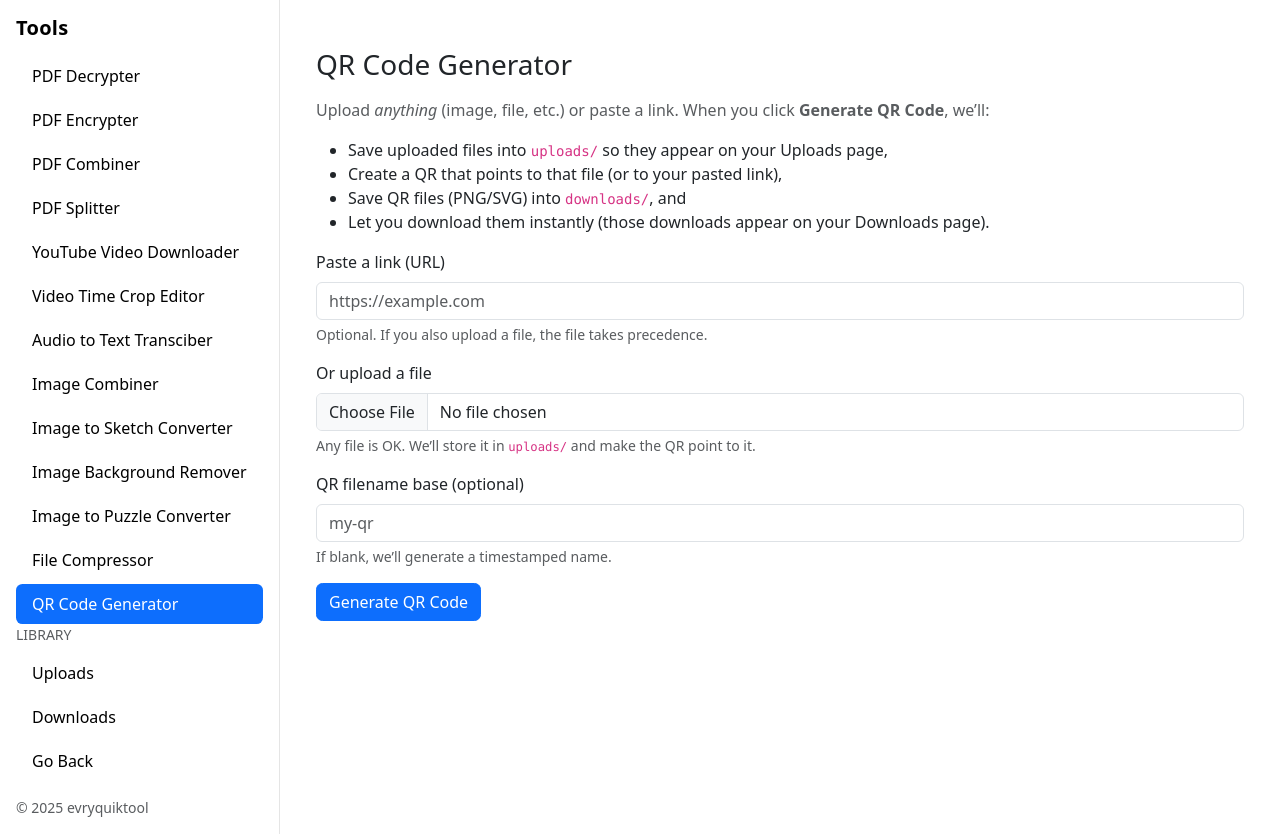
After one commit to jbierowiec/evryquiktool, a Flask app: page /qr_code in a window 1280 px wide. The commit adds this page. Run offline with Flask 3, Linux system fonts and the light colour scheme; some libraries are stand-ins or nearby versions.

Commit message:
QR code generator tool

```diff
--- a/app.py
+++ b/app.py
@@ -4,6 +4,7 @@ import io
 import os
 import re
 import math
+import time
 import uuid
 import shlex
 import base64
@@ -29,6 +30,8 @@ from flask import (
     Flask, jsonify, render_template, request, redirect, url_for,
     send_from_directory, send_file, flash, Blueprint, current_app, abort,
 )
+import qrcode
+from qrcode.image.svg import SvgImage
 
 os.environ.setdefault("XDG_CACHE_HOME", "/tmp/.cache")
 
@@ -108,6 +111,7 @@ UPLOADS_BY_TOOL = {
     "image_background_remover": UPLOAD_DIR / "image_background_remover",
     "image_to_puzzle": UPLOAD_DIR / "image_to_puzzle",
     "zipper": UPLOAD_DIR / "zipper",
+    "qr_code": UPLOAD_DIR / "qr_code",
 }
 
 DOWNLOADS_BY_TOOL = {
@@ -123,6 +127,7 @@ DOWNLOADS_BY_TOOL = {
     "image_background_remover": DOWNLOAD_DIR / "image_background_remover",
     "image_to_puzzle": DOWNLOAD_DIR / "image_to_puzzle",
     "zipper": DOWNLOAD_DIR / "zipper",
+    "qr_code": DOWNLOAD_DIR / "qr_code",
 }
 
 # Ensure folders exist
@@ -1762,6 +1767,142 @@ def zipper():
     )
 
 
+QR_UPLOAD_DIR: Path = UPLOADS_BY_TOOL["qr_code"]
+QR_DOWNLOAD_DIR: Path = DOWNLOADS_BY_TOOL["qr_code"]
+QR_UPLOAD_DIR.mkdir(parents=True, exist_ok=True)
+QR_DOWNLOAD_DIR.mkdir(parents=True, exist_ok=True)
+
+# -------------------------
+# Helpers
+# -------------------------
+_filename_cleanup = re.compile(r"[^A-Za-z0-9._-]+")
+
+def unique_name(base: str, ext: str) -> str:
+    """Make a unique filename like 'base-YYYYmmdd-HHMMSS-<shortuuid>.ext'."""
+    base = _filename_cleanup.sub("-", base).strip("-") or "file"
+    stamp = time.strftime("%Y%m%d-%H%M%S")
+    uid = uuid.uuid4().hex[:8]
+    return f"{base}-{stamp}-{uid}.{ext.lstrip('.')}"
+
+def save_unique(file_storage, dest_dir: Path) -> str:
+    """Save an uploaded FileStorage to dest_dir with a unique, sanitized name."""
+    raw = secure_filename(file_storage.filename or "upload.bin") or "upload.bin"
+    root, ext = os.path.splitext(raw)
+    fname = unique_name(root or "upload", ext or ".bin")
+    file_storage.save(dest_dir / fname)
+    return fname
+
+def gen_qr_png_and_svg(data: str, base: str) -> tuple[str, str]:
+    """
+    Generate a QR in PNG and SVG under the qr_code downloads dir.
+    Returns (png_name, svg_name).
+    """
+    base = _filename_cleanup.sub("-", base).strip("-") or "qr"
+    png_name = unique_name(base, ".png")
+    svg_name = unique_name(base, ".svg")
+
+    # PNG (raster)
+    img = qrcode.make(data)  # PIL image
+    img.save(QR_DOWNLOAD_DIR / png_name)
+
+    # SVG (vector, scalable)
+    qr = qrcode.QRCode(error_correction=qrcode.constants.ERROR_CORRECT_M)
+    qr.add_data(data)
+    qr.make(fit=True)
+    svg_img = qr.make_image(image_factory=SvgImage)
+    svg_img.save(str(QR_DOWNLOAD_DIR / svg_name))
+
+    return png_name, svg_name
+
+# In-memory map for quick download by token (no re-gen needed)
+_QR_CACHE: dict[str, dict] = {}
+
+# -------------------------
+# Routes
+# -------------------------
+@app.route("/qr_code", methods=["GET", "POST"])
+def qr_code():
+    """
+    GET: render form
+    POST: accept file or link, save upload (if given), generate QR,
+          save QR files to downloads, show preview + embed + download actions.
+    """
+    if request.method == "GET":
+        return render_template("qr_code.html")
+
+    # POST flow
+    link = (request.form.get("link") or "").strip()
+    file = request.files.get("file")
+    qr_name = (request.form.get("qr_name") or "").strip()
+
+    data_target = None
+    uploaded_name = None
+
+    # If a file is provided -> save to uploads/qr_code and point QR to its public URL
+    if file and getattr(file, "filename", ""):
+        try:
+            uploaded_name = save_unique(file, QR_UPLOAD_DIR)
+        except Exception as e:
+            return render_template("qr_code.html", error=f"Upload failed: {e}")
+        # Important: use your existing 'view_upload' endpoint and include tool='qr_code'
+        data_target = url_for("view_upload", tool="qr_code", filename=uploaded_name, _external=True)
+
+    # Otherwise, fall back to the pasted link
+    if not data_target:
+        if not link:
+            return render_template("qr_code.html", error="Please upload a file or paste a link.")
+        data_target = link
+
+    # Base name for QR output files
+    base = qr_name or (uploaded_name or "qr")
+
+    # Generate & save both PNG and SVG into downloads/qr_code
+    try:
+        png_name, svg_name = gen_qr_png_and_svg(data_target, base)
+    except Exception as e:
+        return render_template("qr_code.html", error=f"QR generation failed: {e}")
+
+    # Cache for download-by-token (files are already on disk in downloads/qr_code)
+    token = uuid.uuid4().hex
+    _QR_CACHE[token] = {
+        "data": data_target,
+        "png_name": png_name,
+        "svg_name": svg_name,
+    }
+
+    # Render with preview + embed + download buttons
+    return render_template(
+        "qr_code.html",
+        qr={
+            "token": token,
+            "data": data_target,
+            "png_name": png_name,
+            "svg_name": svg_name,
+        },
+        message="QR created and saved under downloads/."
+    )
+
+@app.route("/qr_code/download/<token>.<fmt>")
+def qr_download(token: str, fmt: str):
+    """
+    Serve the chosen QR format as an attachment (auto-download).
+    These files are already saved under downloads/qr_code, so they appear on your Downloads page.
+    """
+    item = _QR_CACHE.get(token)
+    if not item:
+        abort(404, description="Unknown or expired QR session.")
+
+    if fmt == "png":
+        fname = item["png_name"]
+    elif fmt == "svg":
+        fname = item["svg_name"]
+    else:
+        abort(400, description="Unsupported format.")
+
+    # Force download; served from the qr_code tool directory
+    return send_from_directory(QR_DOWNLOAD_DIR, fname, as_attachment=True)
+
+
 # -------------------------
 # Uploads
 # -------------------------
@@ -1780,6 +1921,7 @@ def uploads_index():
         "image_background_remover": len(list_files(UPLOADS_BY_TOOL["image_background_remover"])),
         "image_to_puzzle": len(list_files(UPLOADS_BY_TOOL["image_to_puzzle"])),
         "zipper": len(list_files(UPLOADS_BY_TOOL["zipper"])),
+        "qr_code": len(list_files(UPLOADS_BY_TOOL["qr_code"])),
     }
     return render_template("uploads.html", tool=None, counts=counts, files=[])
 
@@ -1802,6 +1944,7 @@ def uploads_tool(tool):
         "image_background_remover": len(list_files(UPLOADS_BY_TOOL["image_background_remover"])),
         "image_to_puzzle": len(list_files(UPLOADS_BY_TOOL["image_to_puzzle"])),
         "zipper": len(list_files(UPLOADS_BY_TOOL["zipper"])),
+        "qr_code": len(list_files(UPLOADS_BY_TOOL["qr_code"])),
     }
     return render_template("uploads.html", tool=tool, counts=counts, files=files)
 
@@ -1854,6 +1997,7 @@ def downloads_index():
         "image_background_remover": len(list_files(DOWNLOADS_BY_TOOL["image_background_remover"])),
         "image_to_puzzle": len(list_files(DOWNLOADS_BY_TOOL["image_to_puzzle"])),
         "zipper": len(list_files(DOWNLOADS_BY_TOOL["zipper"])),
+        "qr_code": len(list_files(DOWNLOADS_BY_TOOL["qr_code"])),
     }
     return render_template("downloads.html", tool=None, counts=counts, files=[])
 
@@ -1876,6 +2020,7 @@ def downloads_tool(tool):
         "image_background_remover": len(list_files(DOWNLOADS_BY_TOOL["image_background_remover"])),
         "image_to_puzzle": len(list_files(DOWNLOADS_BY_TOOL["image_to_puzzle"])),
         "zipper": len(list_files(DOWNLOADS_BY_TOOL["zipper"])),
+        "qr_code": len(list_files(DOWNLOADS_BY_TOOL["qr_code"])),
     }
     return render_template("downloads.html", tool=tool, counts=counts, files=files)
 
--- a/templates/base.html
+++ b/templates/base.html
@@ -243,6 +243,13 @@
               >File Compressor</a
             >
           </li>
+          <li class="nav-item">
+            <a
+              class="nav-link {{ 'active' if request.path.startswith('/qr_code') else '' }}"
+              href="{{ url_for('qr_code') }}"
+              >QR Code Generator</a
+            >
+          </li>
         </ul>
 
         <!-- Library (Uploads/Downloads/Go Back) preserved exactly -->
@@ -373,6 +380,13 @@
             >File Compressor</a
           >
         </li>
+        <li class="nav-item">
+          <a
+            class="nav-link {{ 'active' if request.path.startswith('/qr_code') else '' }}"
+            href="{{ url_for('qr_code') }}"
+            >QR Code Generator</a
+          >
+        </li>
       </ul>
 
       <!-- Spacer pushes Library to the bottom -->
--- /dev/null
+++ b/templates/qr_code.html
@@ -0,0 +1,164 @@
+{% extends "base.html" %} {% block content %}
+<div class="container py-4">
+  <h3 class="mb-3">QR Code Generator</h3>
+
+  <p class="text-muted">
+    Upload <em>anything</em> (image, file, etc.) or paste a link. When you click
+    <strong>Generate QR Code</strong>, we’ll:
+  </p>
+  <ul>
+    <li>
+      Save uploaded files into <code>uploads/</code> so they appear on your
+      Uploads page,
+    </li>
+    <li>Create a QR that points to that file (or to your pasted link),</li>
+    <li>Save QR files (PNG/SVG) into <code>downloads/</code>, and</li>
+    <li>
+      Let you download them instantly (those downloads appear on your Downloads
+      page).
+    </li>
+  </ul>
+
+  {% if error %}
+  <div class="alert alert-danger">{{ error }}</div>
+  {% endif %} {% if message %}
+  <div class="alert alert-success">{{ message }}</div>
+  {% endif %}
+
+  <form method="post" enctype="multipart/form-data" class="mb-4">
+    <div class="mb-3">
+      <label class="form-label">Paste a link (URL)</label>
+      <input
+        name="link"
+        type="url"
+        class="form-control"
+        placeholder="https://example.com"
+      />
+      <div class="form-text">
+        Optional. If you also upload a file, the file takes precedence.
+      </div>
+    </div>
+
+    <div class="mb-3">
+      <label class="form-label">Or upload a file</label>
+      <input name="file" type="file" class="form-control" />
+      <div class="form-text">
+        Any file is OK. We’ll store it in <code>uploads/</code> and make the QR
+        point to it.
+      </div>
+    </div>
+
+    <div class="mb-3">
+      <label class="form-label">QR filename base (optional)</label>
+      <input
+        name="qr_name"
+        type="text"
+        class="form-control"
+        placeholder="my-qr"
+      />
+      <div class="form-text">If blank, we’ll generate a timestamped name.</div>
+    </div>
+
+    <button class="btn btn-primary" type="submit">Generate QR Code</button>
+  </form>
+
+  {% if qr %}
+  <hr class="my-4" />
+
+  <h5 class="mb-3">Preview</h5>
+  <div class="row g-3 align-items-center">
+    <div class="col-auto">
+      <!-- ✅ tool param added -->
+      <img
+        src="{{ url_for('view_download', tool='qr_code', filename=qr.png_name) }}"
+        alt="QR preview"
+        class="img-thumbnail"
+        style="max-width: 220px"
+      />
+    </div>
+    <div class="col">
+      <p class="small text-muted mb-2">This QR encodes:</p>
+      <code class="d-block text-break">{{ qr.data }}</code>
+
+      <div class="mt-3">
+        <a
+          class="btn btn-outline-primary me-2"
+          href="{{ url_for('qr_download', token=qr.token, fmt='png') }}"
+        >
+          Download PNG
+        </a>
+        <a
+          class="btn btn-outline-secondary me-2"
+          href="{{ url_for('qr_download', token=qr.token, fmt='svg') }}"
+        >
+          Download SVG
+        </a>
+      </div>
+    </div>
+  </div>
+
+  <div class="mt-4">
+    <h6 class="mb-2">Embed options</h6>
+    <p class="small text-muted">Copy/paste into your site or docs.</p>
+
+    <div class="mb-3">
+      <label class="form-label">HTML &lt;img&gt; (PNG)</label>
+      <div class="input-group">
+        <!-- ✅ tool param added -->
+        <input
+          id="embedImg"
+          type="text"
+          class="form-control"
+          value='<img src="{{ url_for("view_download", tool="qr_code", filename=qr.png_name, _external=True) }}" alt="QR code">'
+          readonly
+        />
+        <button
+          class="btn btn-outline-secondary"
+          type="button"
+          data-copy="#embedImg"
+        >
+          Copy
+        </button>
+      </div>
+    </div>
+
+    <div class="mb-3">
+      <label class="form-label">HTML &lt;object&gt; (SVG)</label>
+      <div class="input-group">
+        <!-- ✅ tool param added -->
+        <input
+          id="embedSvg"
+          type="text"
+          class="form-control"
+          value='<object type="image/svg+xml" data="{{ url_for("view_download", tool="qr_code", filename=qr.svg_name, _external=True) }}"></object>'
+          readonly
+        />
+        <button
+          class="btn btn-outline-secondary"
+          type="button"
+          data-copy="#embedSvg"
+        >
+          Copy
+        </button>
+      </div>
+    </div>
+  </div>
+  {% endif %}
+</div>
+
+<script>
+  // Simple copy-to-clipboard
+  document.addEventListener("click", (e) => {
+    const btn = e.target.closest("[data-copy]");
+    if (!btn) return;
+    const sel = btn.getAttribute("data-copy");
+    const input = document.querySelector(sel);
+    if (!input) return;
+    input.select();
+    input.setSelectionRange(0, 99999);
+    document.execCommand("copy");
+    btn.textContent = "Copied!";
+    setTimeout(() => (btn.textContent = "Copy"), 1000);
+  });
+</script>
+{% endblock %}
```
Also changed, not shown: templates/downloads.html (+23 -2 lines), templates/landing.html (+16 -12 lines), templates/uploads.html (+22 -1 lines).
